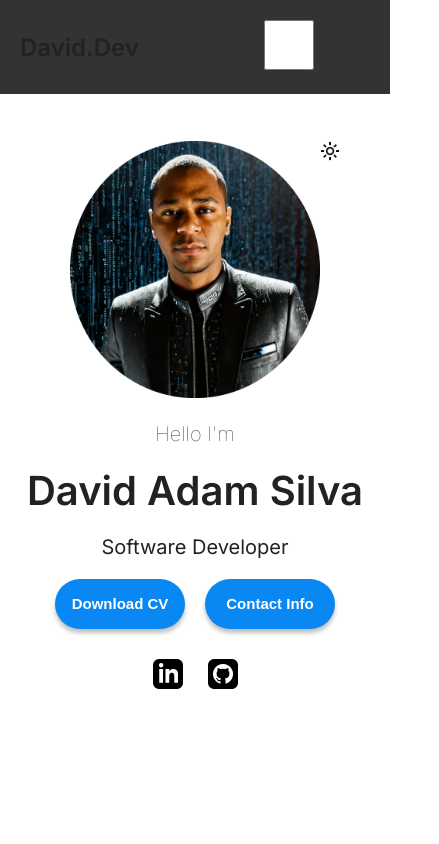
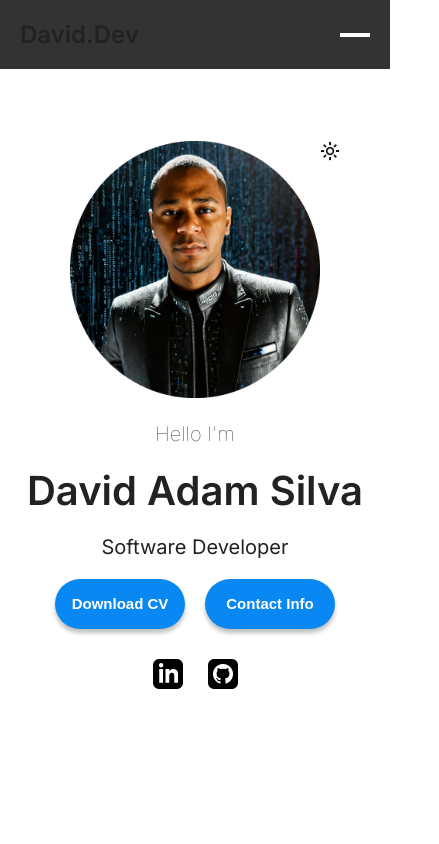
Before and after one commit to DavidAdam1323/portfolio-website-project, a React (Vite) app: page / in a window 390 px wide. Shown: the top 844 px of the page, 439 px wide, since content can reach past the window. Built offline with nearby package versions, Linux system fonts and the light colour scheme.

Commit message:
restart implementing a new hamburger menu style.

```diff
--- a/src/sections/Navbar/Navbar.jsx
+++ b/src/sections/Navbar/Navbar.jsx
@@ -12,12 +12,9 @@ const Navbar = () => {
     <nav className={styles.navbar}>
       <div className={styles.container}>
         <h1 className={styles.logo}>David.Dev</h1>
-        <label className={styles.hamburgerMenu}>
-          <input type="checkbox" />
-        </label>
-        {/* <div className={styles.menuIcon} onClick={toggleMenu}>
+        <div className={styles.menuIcon} onClick={toggleMenu}>
           <div className={styles.icon}></div>
-        </div> */}
+        </div>
         <ul
           className={
             menuOpen ? `${styles.navLinks} ${styles.show}` : styles.navLinks
--- a/src/sections/Navbar/NavbarStyles.module.css
+++ b/src/sections/Navbar/NavbarStyles.module.css
@@ -48,14 +48,14 @@
   background-color: grey;
 }
 
-/* Hamburger menu
+/* Hamburger menu */
 
 .menuIcon {
-  display: none; /* Hide by default on larger screens
+  display: none; /* Hide by default on larger screens */
   cursor: pointer;
 }
 
-/* Hamburger icon styling
+/* Hamburger icon styling */
 .icon {
   width: 30px;
   height: 4px;
@@ -64,7 +64,7 @@
   transition: background-color 0.3s ease;
 }
 
-/* Rotate the hamburger icon when the menu is open
+/* Rotate the hamburger icon when the menu is open */
 .menuIcon.open .icon:nth-child(1) {
   transform: rotate(-45deg) translate(-5px, 6px);
 }
@@ -75,7 +75,7 @@
 
 .menuIcon.open .icon:nth-child(3) {
   transform: rotate(45deg) translate(-5px, -6px);
-} */
+}
 
 /* Show the navigation links when the menu is open */
 @media (max-width: 800px) {
```
